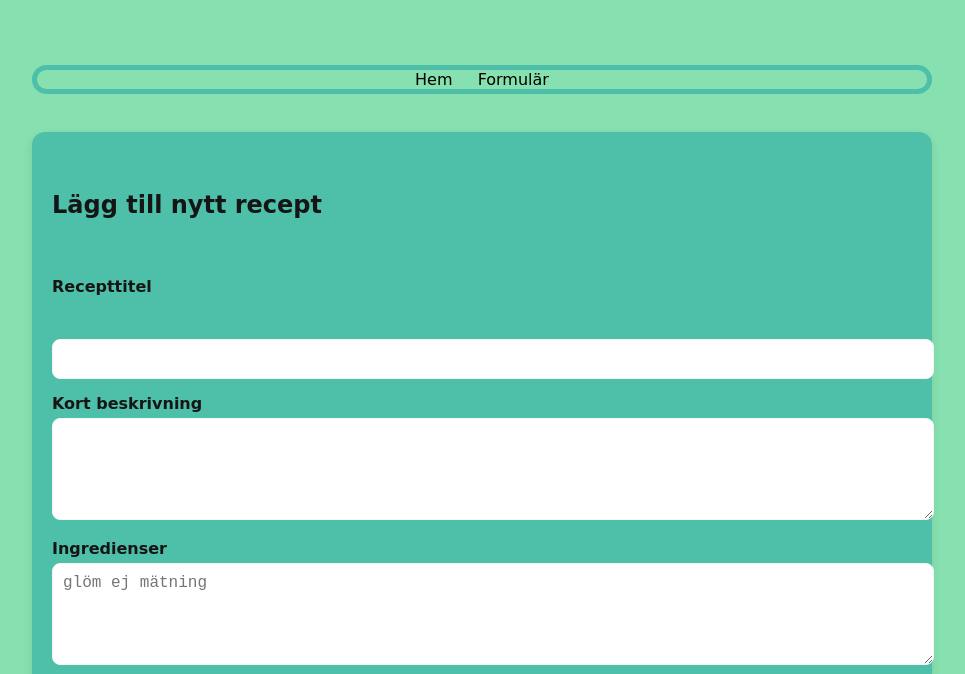
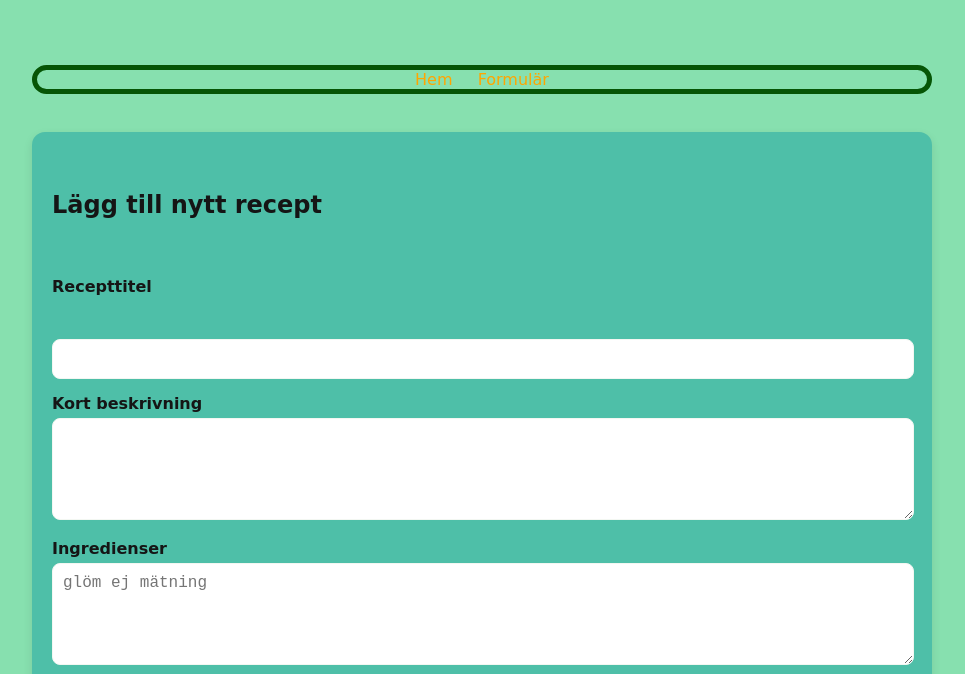
Before and after one commit to Calcifer-Demon/AshleyJackOliver, a plain HTML site: page Projektny/pages/Förmulär.html in a window 1280 px wide. Shown: the part 126-800 px from the top of the page, without its empty margins (158-1123 px from the left). Drawn offline with Linux system fonts and the light colour scheme.

Commit message:
Update förmulär.css
rätt färg kod på ramen och bla bla bla

```diff
--- a/Projektny/styles/förmulär.css
+++ b/Projektny/styles/förmulär.css
@@ -29,14 +29,14 @@ header p {
 }
 nav {
     text-align: center;
-    border: 10px solid #4ebfa8;
+    border: 10px solid rgb(6, 85, 6);
     border-radius: 25px;
     border-width: 5px;
 }
 
 nav a {
     text-decoration: none;
-    color: black;
+    color: orange;
     padding: 10px;
 }
 
@@ -50,6 +50,8 @@ nav a {
 
 .form-group {
   margin-bottom: 15px;
+  margin-right: 20px;
+
 }
 
 label {
```
